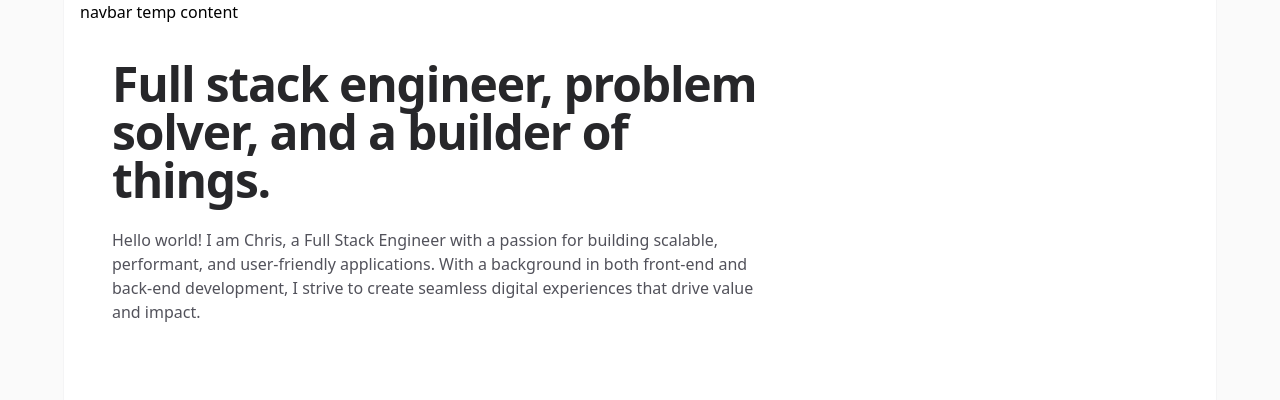
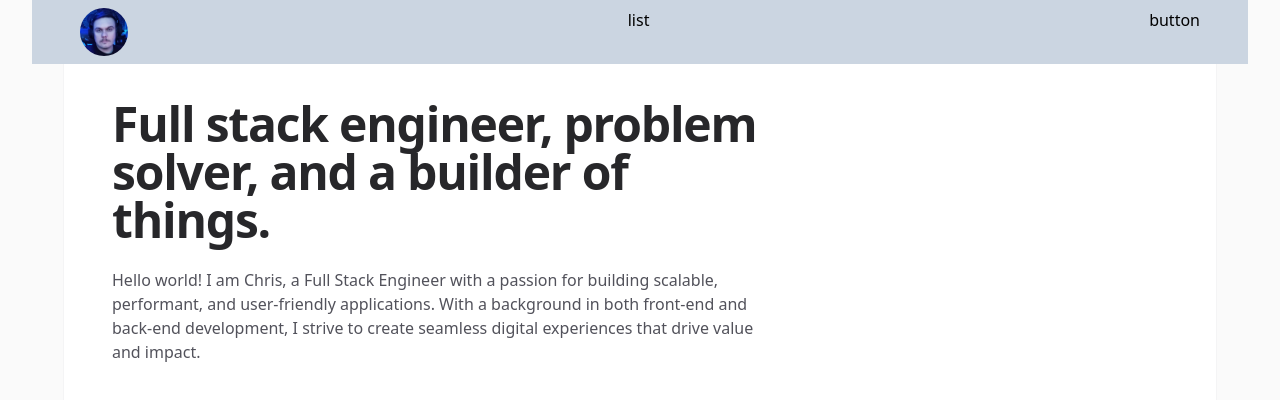
Before and after one commit to ckeller22/portfolio-v3, a React (Vite) app: page / in a window 1280 px wide. Shown: the top 400 px of the page. Built offline with nearby package versions, Linux system fonts and the light colour scheme.

Commit message:
feat: add avatar image

```diff
--- a/src/components/nav/NavBar.tsx
+++ b/src/components/nav/NavBar.tsx
@@ -1,8 +1,20 @@
+import portrait from '../../images/portrait.jpg';
+
 function NavBar() {
   return (
     <div className="flex">
       <div className="mx-auto w-full max-w-7xl lg:px-8">
-        <div className="px-4 sm:px-8 lg:px-12">navbar temp content</div>
+        <div className="flex flex-row justify-between px-4 sm:px-8 lg:px-12 py-2 bg-slate-300">
+          <div className="flex flex-shrink-0 items-center">
+            <img
+              className="h-12 w-12 rounded-full"
+              src={portrait}
+              alt="Your Company"
+            />
+          </div>
+          <div>list</div>
+          <div>button</div>
+        </div>
       </div>
     </div>
   );
```
